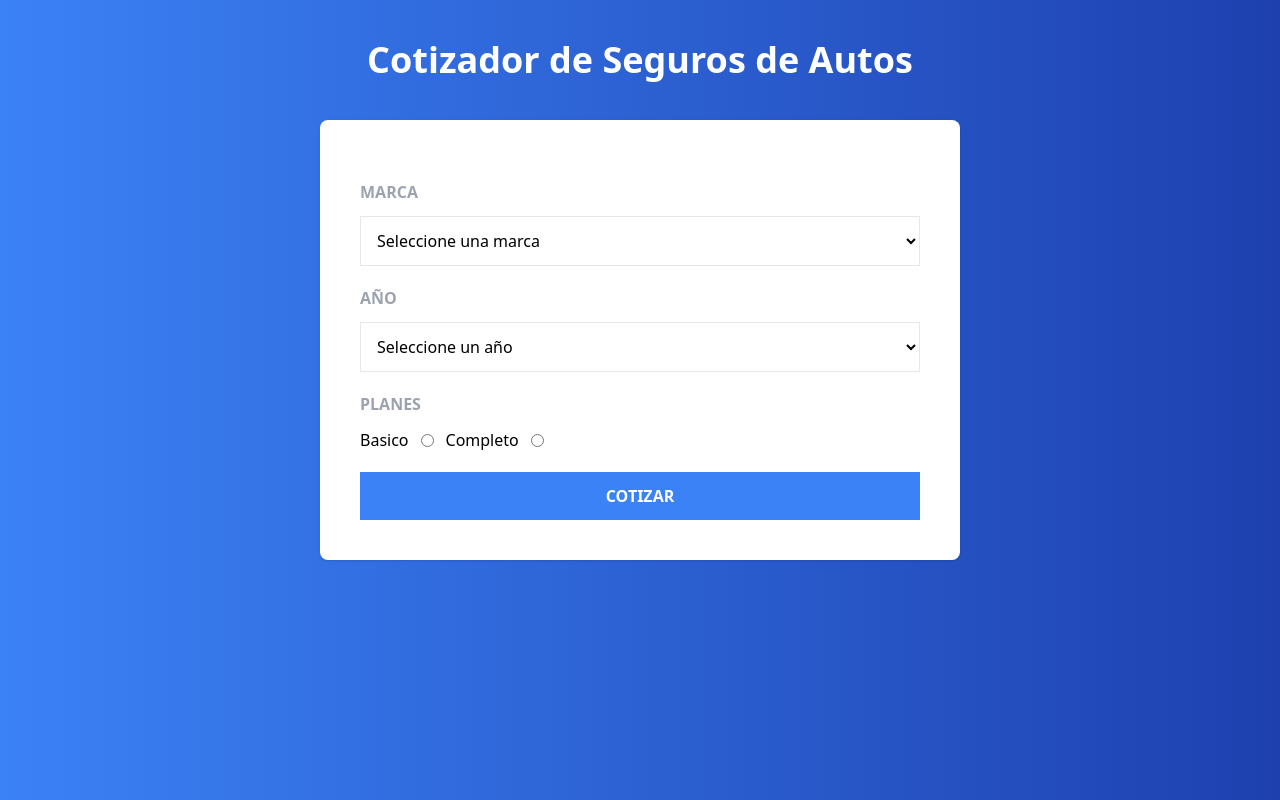
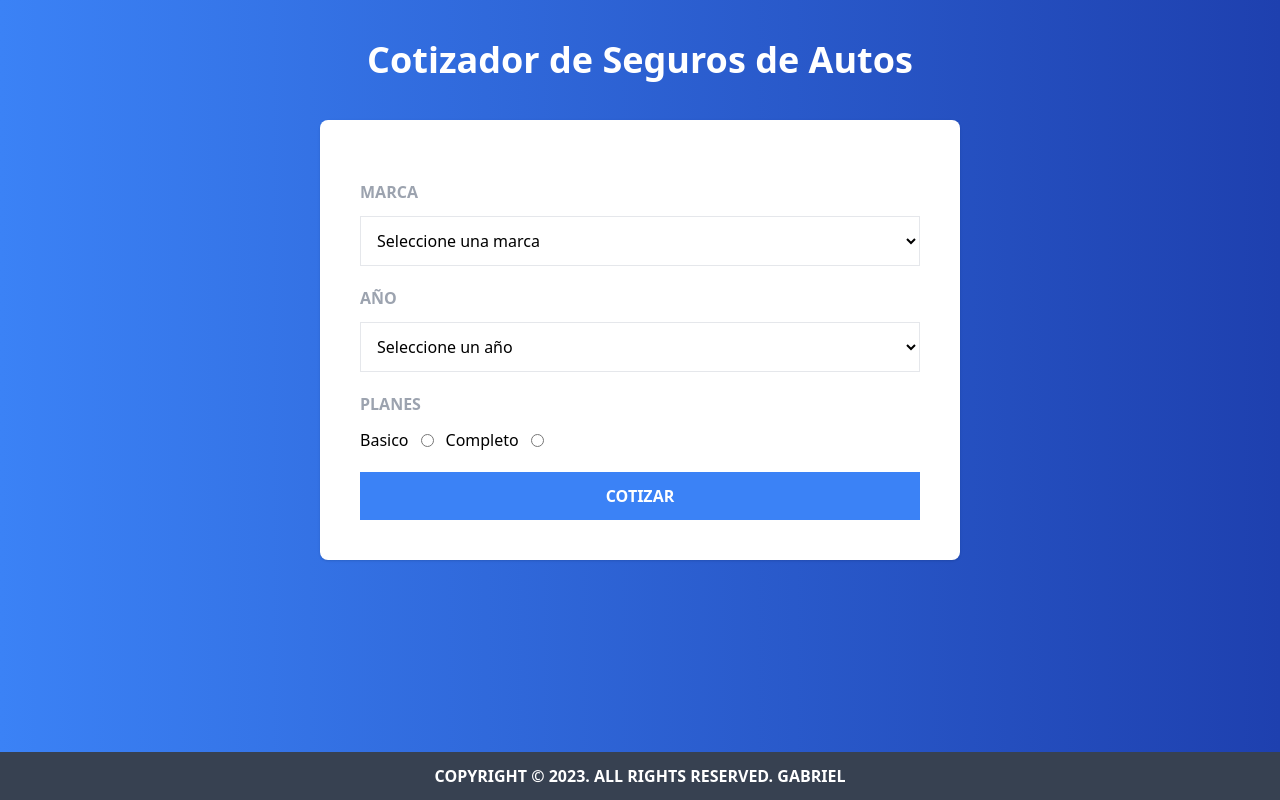
Before and after one commit to 1gabrielcarrizo/cotizador, a React (Vite) app: page / in a window 1280 px wide. Built offline with nearby package versions, Linux system fonts and the light colour scheme.

Commit message:
footer added

```diff
--- a/index.html
+++ b/index.html
@@ -4,7 +4,7 @@
     <meta charset="UTF-8" />
     <link rel="icon" type="image/svg+xml" href="/vite.svg" />
     <meta name="viewport" content="width=device-width, initial-scale=1.0" />
-    <title>Cotizador Formularios y Context</title>
+    <title>Cotizador de seguros de autos</title>
   </head>
   <body class="bg-gradient-to-r from-blue-500 to-blue-800">
     <div id="root"></div>
--- a/src/components/AppSeguro.jsx
+++ b/src/components/AppSeguro.jsx
@@ -3,13 +3,14 @@ import Formulario from './Formulario'
 import useCotizador from '../hooks/useCotizador'
 import Spinner from './Spinner'
 import Resultado from './Resultado'
+import Footer from './Footer'
 
 const AppSeguro = () => {
 
-  const {cargando} = useCotizador()
+  const { cargando } = useCotizador()
 
   return (
-    <>
+    <div className='flex flex-col min-h-screen'>
       <header className='my-10'>
         <h1 className="text-white text-center text-4xl font-black">
           Cotizador de Seguros de Autos
@@ -18,9 +19,10 @@ const AppSeguro = () => {
 
       <main className='bg-white md:w-2/3 lg:w-2/4 mx-auto shadow rounded-lg p-10 mb-10'>
         <Formulario />
-        {cargando ? <Spinner/> : <Resultado/>}
+        {cargando ? <Spinner /> : <Resultado />}
       </main>
-    </>
+      <Footer/>
+    </div>
   )
 }
 
--- /dev/null
+++ b/src/components/Footer.jsx
@@ -0,0 +1,12 @@
+import React from 'react'
+
+const Footer = () => {
+  const year = new Date().getFullYear()
+  return (
+    <footer className='bg-gray-700 py-3 text-center uppercase font-bold text-white mt-auto'>
+      Copyright &copy; {year}. All rights reserved. <a className='hover:text-black' href="https://www.linkedin.com/in/1gabrielcarrizo/" target='_blank'>Gabriel</a>
+    </footer>
+  )
+}
+
+export default Footer
```
